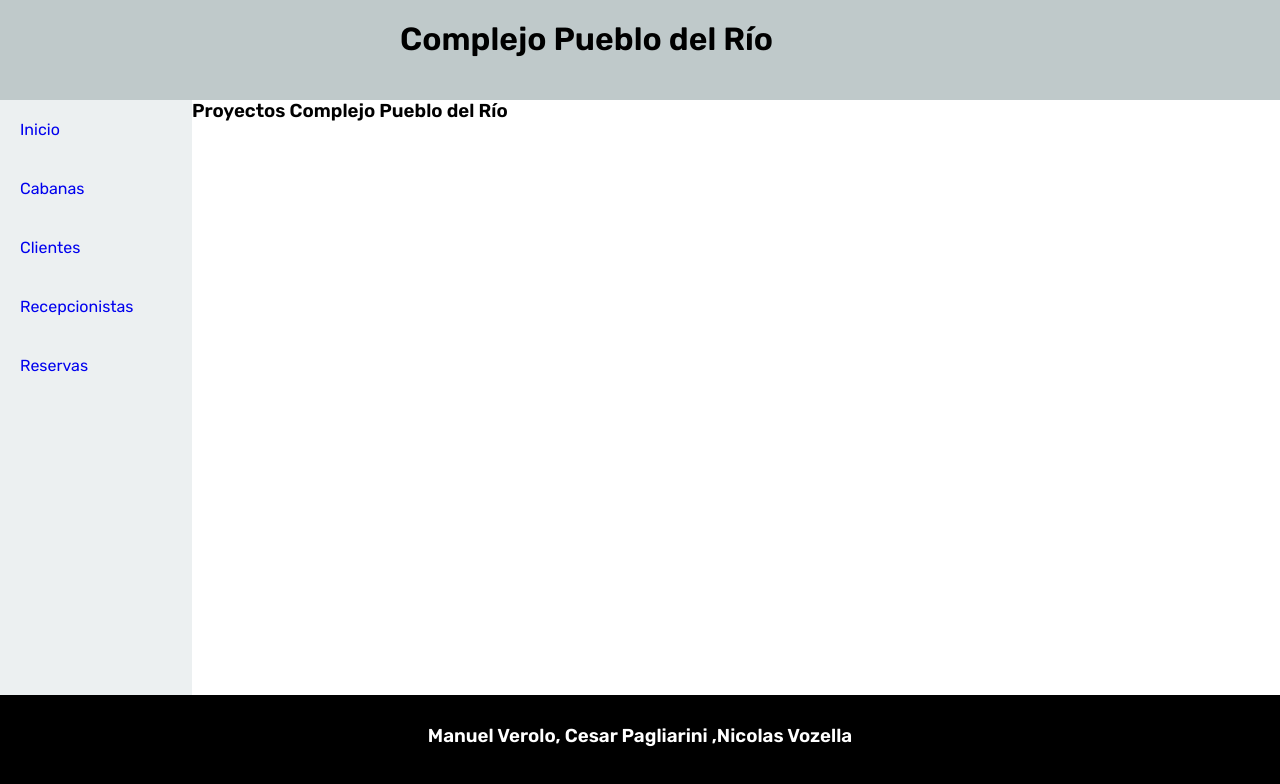
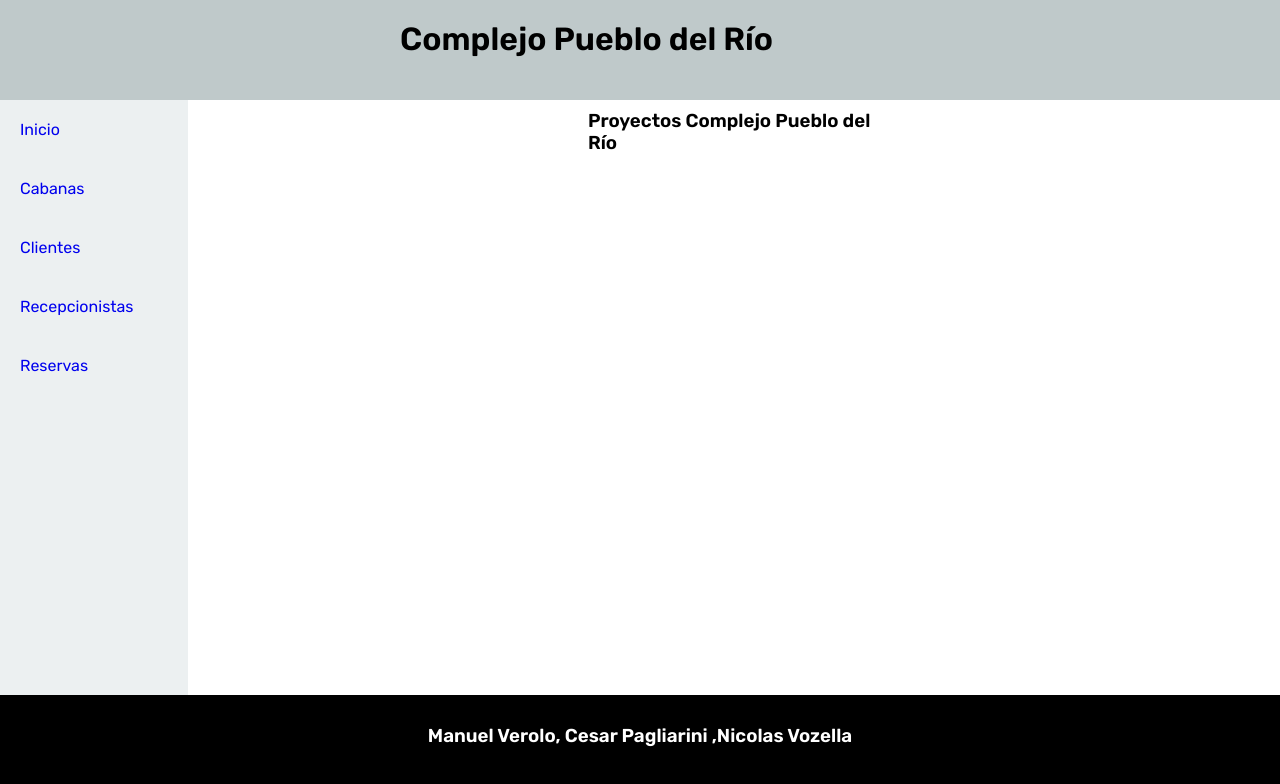
Before and after one commit to AlejandroVozella/MCGA_Parcial2, a React (Create React App) app: page / in a window 1280 px wide. Shown: the top 784 px of the page. Built offline with nearby package versions, Linux system fonts and the light colour scheme.

Commit message:
Modificacion Estilos Inicio , Modificacion Readme.md

```diff
--- a/src/componentes/Inicio/Inicio.js
+++ b/src/componentes/Inicio/Inicio.js
@@ -1,3 +1,5 @@
+import './style.css';
+
 const Inicio = ()=>{
     return(
         <div>
--- /dev/null
+++ b/src/componentes/Inicio/style.css
@@ -0,0 +1,3 @@
+h3 {
+    padding: 10px 400px;
+}
```
Also changed, not shown: 1 other file (tests, documents, lock files or other folders).
